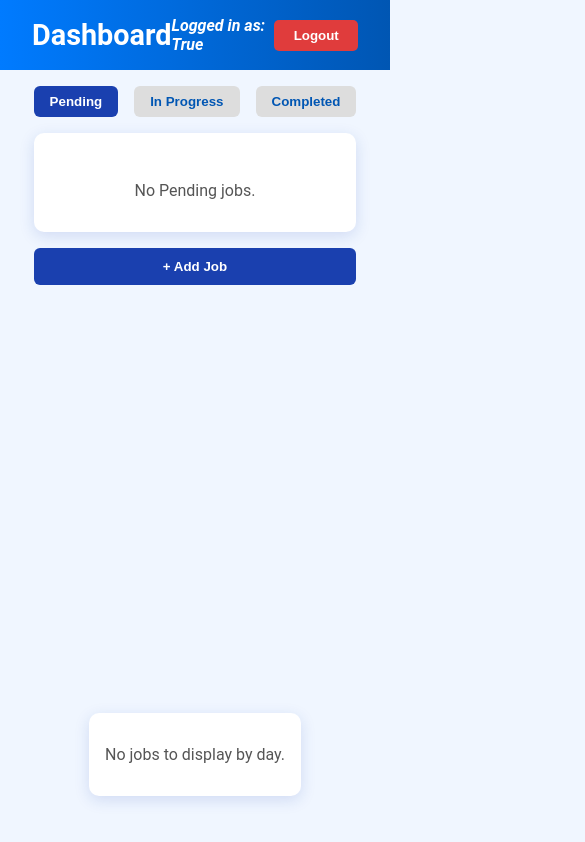
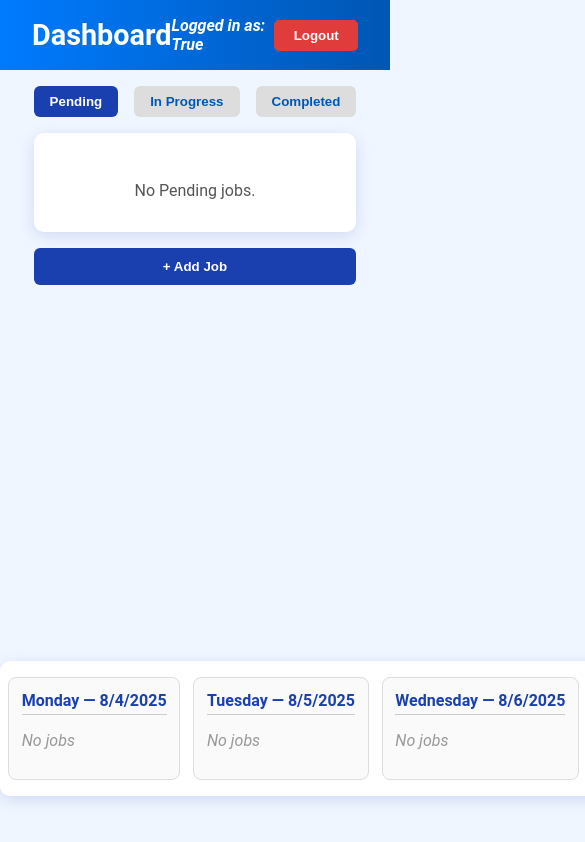
Before and after one commit to rejatkrishnan/HK-Window-Cleaning, a plain HTML site: page dashboard.html in a window 390 px wide. Shown: the top 842 px of the page, 585 px wide, since content can reach past the window. Drawn offline with Linux system fonts and the light colour scheme; sample sign-in values are in the browser's storage.

Commit message:
Update dashboard.html

```diff
--- a/dashboard.html
+++ b/dashboard.html
@@ -219,24 +219,59 @@
     max-width: 900px;
     margin: 2rem auto 3rem auto;
     background: white;
-    padding: 1rem 2rem;
+    padding: 1rem 1rem 1rem 1rem;
     border-radius: 10px;
     box-shadow: 0 4px 15px rgba(26,64,175,0.15);
+
+    display: flex;
+    gap: 1rem;
+    overflow-x: auto;
+    scrollbar-width: thin;
+    scrollbar-color: #1a40af #f0f6ff;
   }
-  #jobsByDay h3 {
-    margin-top: 1.5rem;
-    margin-bottom: 0.5rem;
-    border-bottom: 1px solid #ddd;
-    padding-bottom: 0.3rem;
+  #jobsByDay::-webkit-scrollbar {
+    height: 8px;
+  }
+  #jobsByDay::-webkit-scrollbar-thumb {
+    background-color: #1a40af;
+    border-radius: 10px;
+  }
+  #jobsByDay::-webkit-scrollbar-track {
+    background: #f0f6ff;
+  }
+
+  .day-block {
+    min-width: 160px;
+    border: 1px solid #ddd;
+    border-radius: 8px;
+    padding: 0.5rem 1rem 1rem 1rem;
+    box-sizing: border-box;
+    background: #fafafa;
+    flex-shrink: 0;
+  }
+  .day-block h3 {
+    margin-top: 0.3rem;
+    margin-bottom: 0.6rem;
+    font-size: 1.1rem;
     color: #1a40af;
+    border-bottom: 1px solid #ccc;
+    padding-bottom: 0.25rem;
   }
   .job-list-item {
     margin-bottom: 1rem;
-    font-size: 0.95rem;
+    font-size: 0.9rem;
     color: #333;
   }
+  .job-list-item strong {
+    display: block;
+    margin-bottom: 0.15rem;
+  }
+  .no-jobs {
+    font-style: italic;
+    color: #999;
+  }
 
-  /* Responsive */
+  /* Responsive tweaks */
   @media (max-width: 600px) {
     .job-info {
       max-width: 60%;
@@ -245,7 +280,15 @@
       padding: 1rem;
     }
     #jobsByDay {
-      padding: 1rem;
+      padding: 1rem 0.5rem;
+      gap: 0.8rem;
+    }
+    .day-block {
+      min-width: 140px;
+      padding: 0.5rem 0.8rem 0.8rem 0.8rem;
+    }
+    .day-block h3 {
+      font-size: 1rem;
     }
   }
 </style>
@@ -455,20 +498,18 @@
                  .replace(/'/g, "&#039;");
     }
 
-    // Capitalize first letter
     function capitalize(str) {
       return str.charAt(0).toUpperCase() + str.slice(1);
     }
 
-    // Convert 24h time "HH:mm" to 12h with AM/PM
+    // Convert 24-hour time "HH:mm" to 12-hour time with AM/PM
     function convertTo12Hour(time24) {
       if(!time24) return "";
-      const [hourStr, min] = time24.split(':');
-      let hour = parseInt(hourStr);
-      const ampm = hour >= 12 ? 'PM' : 'AM';
+      let [hour, minute] = time24.split(":").map(Number);
+      const ampm = hour >= 12 ? "PM" : "AM";
       hour = hour % 12;
-      if(hour === 0) hour = 12;
-      return `${hour}:${min} ${ampm}`;
+      hour = hour ? hour : 12; // 0 => 12
+      return `${hour}:${minute.toString().padStart(2,'0')} ${ampm}`;
     }
 
     // Add Job button click
@@ -522,9 +563,11 @@
       }
 
       if(editingJobId) {
+        // Edit existing job
         const index = jobs.findIndex(j => j.id === editingJobId);
         if(index !== -1) jobs[index] = newJob;
       } else {
+        // Add new job
         jobs.push(newJob);
       }
 
@@ -540,19 +583,65 @@
       window.location.href = 'login.html';
     };
 
-    // Get day of week name from date string yyyy-mm-dd
+    // Utility: get day name from date string
     function getDayOfWeek(dateStr) {
       const date = new Date(dateStr + "T00:00:00");
       return date.toLocaleDateString(undefined, { weekday: 'long' });
     }
 
-    // Render jobs grouped by day of the week below main content
+    // Utility: format date as MM/DD/YYYY
+    function formatDate(date) {
+      const d = new Date(date + "T00:00:00");
+      return d.toLocaleDateString();
+    }
+
+    // Find the Monday of the week for a given date
+    function getWeekStartDate(date) {
+      const d = new Date(date + "T00:00:00");
+      const day = d.getDay(); // 0=Sun,1=Mon...
+      const diff = (day === 0 ? -6 : 1) - day; // Mon is start of week
+      d.setDate(d.getDate() + diff);
+      return d;
+    }
+
+    // Add days to date, return yyyy-mm-dd string
+    function addDays(dateObj, days) {
+      const d = new Date(dateObj);
+      d.setDate(d.getDate() + days);
+      return d.toISOString().slice(0,10);
+    }
+
+    // Render jobs grouped by day of the week below main content, horizontally with all days shown
     function renderJobsByDay() {
       jobsByDaySection.innerHTML = "";
 
       if(jobs.length === 0) {
-        jobsByDaySection.innerHTML = `<p style="text-align:center; color:#555;">No jobs to display by day.</p>`;
+        // Show current week days with no jobs
+        const today = new Date();
+        const weekStart = getWeekStartDate(today.toISOString().slice(0,10));
+        for(let i=0; i<7; i++) {
+          const dayDate = addDays(weekStart, i);
+          const dayName = dayDate ? new Date(dayDate).toLocaleDateString(undefined, { weekday: 'long' }) : "";
+          const dayBlock = document.createElement("div");
+          dayBlock.className = "day-block";
+          dayBlock.innerHTML = `<h3>${dayName} — ${formatDate(dayDate)}</h3><p class="no-jobs">No jobs</p>`;
+          jobsByDaySection.appendChild(dayBlock);
+        }
         return;
+      }
+
+      // Find min and max job dates to determine week range to display
+      const datesSorted = jobs.map(j => j.date).sort();
+      const minDate = datesSorted[0];
+      const maxDate = datesSorted[datesSorted.length -1];
+
+      // Get week start (Monday) for minDate
+      let weekStart = getWeekStartDate(minDate);
+
+      // Build array of 7 days for that week
+      const weekDays = [];
+      for(let i=0; i<7; i++) {
+        weekDays.push(addDays(weekStart, i));
       }
 
       // Group jobs by date
@@ -562,17 +651,20 @@
         jobsByDate[job.date].push(job);
       });
 
-      // Sort dates ascending
-      const sortedDates = Object.keys(jobsByDate).sort((a,b) => new Date(a) - new Date(b));
+      weekDays.forEach(dayDate => {
+        const dayName = getDayOfWeek(dayDate);
+        const jobsForDate = jobsByDate[dayDate] || [];
 
-      sortedDates.forEach(dateStr => {
-        const dayName = getDayOfWeek(dateStr);
-        const jobsForDate = jobsByDate[dateStr];
+        const dayBlock = document.createElement("div");
+        dayBlock.className = "day-block";
+        dayBlock.innerHTML = `<h3>${dayName} — ${formatDate(dayDate)}</h3>`;
 
-        const dayTitle = document.createElement("h3");
-        dayTitle.textContent = `${dayName} — ${dateStr}`;
-        jobsByDaySection.appendChild(dayTitle);
-
+        if(jobsForDate.length === 0) {
+          const noJobs = document.createElement("p");
+          noJobs.className = "no-jobs";
+          noJobs.textContent = "No jobs";
+          dayBlock.appendChild(noJobs);
+        } else {
           jobsForDate.forEach(job => {
             const time12h = convertTo12Hour(job.time);
 
@@ -584,8 +676,11 @@
               Location: ${escapeHtml(job.location || "TBD")}<br/>
               Email: ${escapeHtml(job.email)} | Phone: ${escapeHtml(job.phone)}
             `;
-          jobsByDaySection.appendChild(jobDiv);
+            dayBlock.appendChild(jobDiv);
           });
+        }
+
+        jobsByDaySection.appendChild(dayBlock);
       });
     }
 
```
Lines whose indentation alone changed are shown as unchanged.
